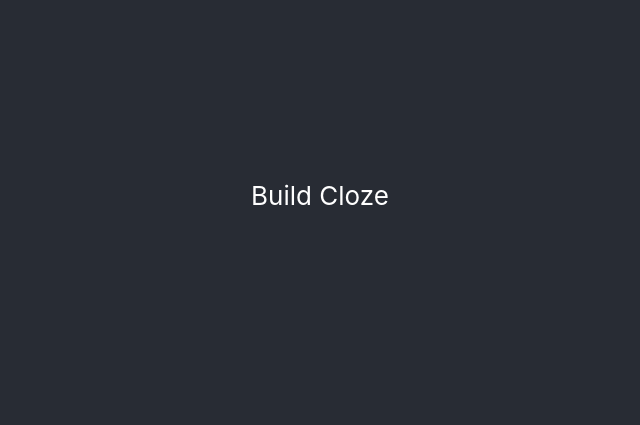
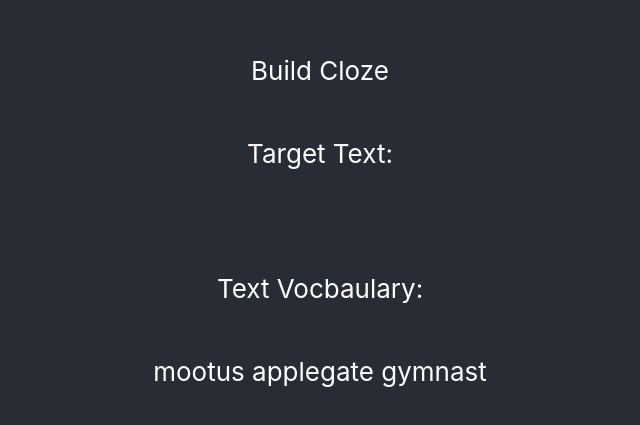
Before and after one commit to Cameron-Grams/cloze-maker, a React (Create React App) app: page /build-cloze in a window 1280 px wide. Shown: the part 179-604 px from the top of the page, without its empty margins (320-960 px from the left). Built offline with nearby package versions, Linux system fonts and the light colour scheme.

Commit message:
keep working on the selection and vocab

```diff
--- a/src/actions/textActions.js
+++ b/src/actions/textActions.js
@@ -22,3 +22,10 @@ export function registerOriginalText( values ){
         }
     }
 };
+
+export function clozeWord( positionWordObject ){
+
+
+
+
+};
--- a/src/containers/BuildCloze/BuildCloze.jsx
+++ b/src/containers/BuildCloze/BuildCloze.jsx
@@ -1,5 +1,6 @@
 import React from 'react';
 import { connect } from 'react-redux';
+import {  clozeWord } from '../../actions/textActions';
 import './BuildCloze.css';
 
 class BuildCloze extends React.Component{
@@ -10,7 +11,17 @@ class BuildCloze extends React.Component{
     };
 
     recognizeWord( positionValue ){
-        console.log( "Clicked a word", positionValue );
+
+
+        let targetWordObject = this.props.wordObjects.filter( possibleWord => {
+            if ( possibleWord.position === positionValue ){
+                return possibleWord;
+            }
+        })
+
+        console.log( "Clicked a word", targetWordObject );
+
+//        this.props.clozeWord( positionValue );
     }
 
     render() {
@@ -26,11 +37,24 @@ class BuildCloze extends React.Component{
             </span> )
         } );
 
+        let DisplayVocabulary = ( this.props.vocabularyList ).map( ( word, index ) => {
+            return(
+                <span className="vocabularySpan"
+                    key={ index }
+                >
+                    { word }{" "}
+                </span>
+            )
+        })
+
         return (
         <div className="App">
             <header className="App-header">
             <p>Build Cloze</p>
+            <p>Target Text:</p>
             <p>{ DisplayText }</p>
+            <p>Text Vocbaulary:</p>
+            <p>{ DisplayVocabulary }</p>
             </header>
         </div>
         );
@@ -40,9 +64,10 @@ class BuildCloze extends React.Component{
 
 const mapStateToProps = ( state ) => ( {
     originalText: state.reducer.originalText,
-    wordObjects: state.reducer.wordObjects
+    wordObjects: state.reducer.wordObjects,
+    vocabularyList: state.reducer.vocabularyList
 })
 
-export default connect( mapStateToProps, { } )( BuildCloze );
+export default connect( mapStateToProps, { clozeWord } )( BuildCloze );
 
 // this page will have the selectable words from the array built from the original text
--- a/src/containers/InputPage/InputPage.css
+++ b/src/containers/InputPage/InputPage.css
@@ -1,5 +1,5 @@
 .submitButton{
-    background-color: blue;
+    background-color: #bf3b33;
 }
 
 .textField{
--- a/src/reducers/reducer.js
+++ b/src/reducers/reducer.js
@@ -5,7 +5,7 @@ const initialState = {
     originalText: " Mystery Text... ",
     originalWords: [],
     wordObjects: [ {} ],
-    vocabularyList: [ ]
+    vocabularyList: [ "mootus", "applegate", "gymnast" ]
 };
 
 const Reducer = ( state = initialState, action ) => {
```
Also changed, not shown: src/App.css (+7 -0 lines).
